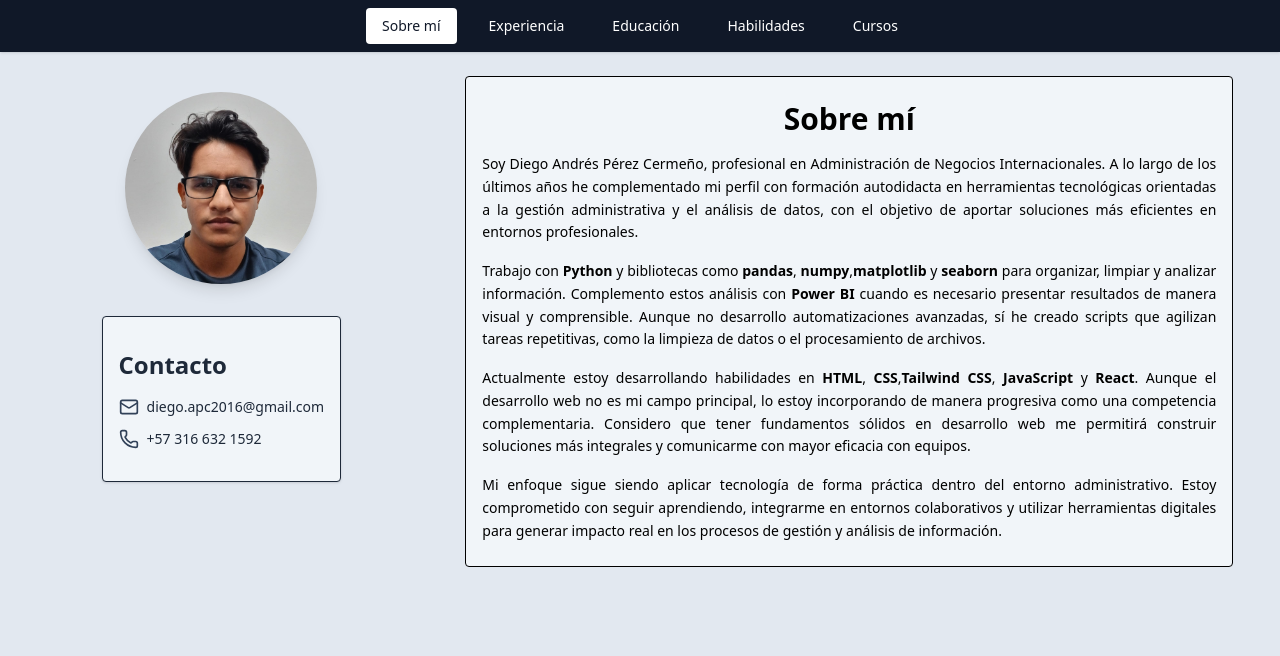
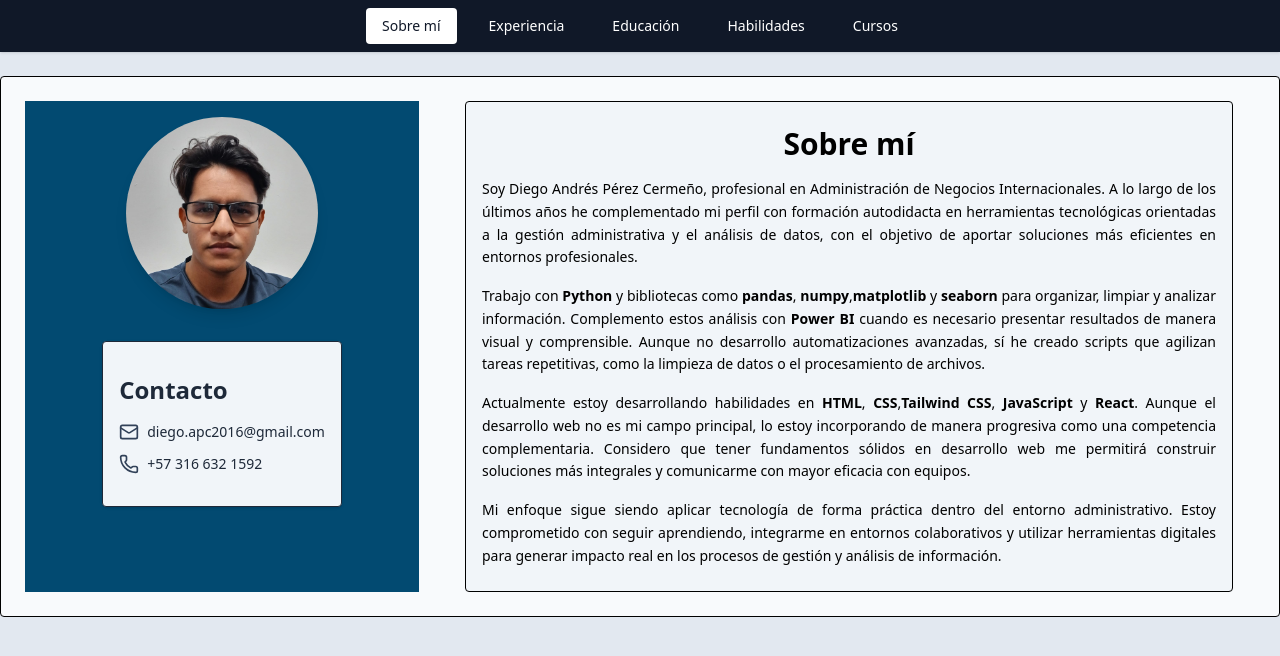
Before and after one commit to ItsDibia/Cv, a Next.js app: page / in a window 1280 px wide. Shown: the top 656 px of the page. Built offline with nearby package versions, Linux system fonts and the light colour scheme.

Commit message:
bg-blue for contact section

```diff
--- a/src/app/page.js
+++ b/src/app/page.js
@@ -45,19 +45,18 @@ export default function HomePage() {
         </ul>
       </nav>
 
+      <div className="container mx-auto max-w-7xl bg-slate-50 mt-6 rounded border">
         <div className="grid grid-cols-1 md:grid-cols-3 gap-6 p-4 md:p-6">
           {/* Sidebar */}
-  <aside className="flex flex-col gap-4 col-span-1">
+          <aside className="flex flex-col gap-4 col-span-1 bg-sky-900 pb-4">
             <Foto />
             <Contacto />
           </aside>
 
           {/* Contenido principal */}
-  <main className="md:col-span-2">
-    {activeSection.component}
-  </main>
+          <main className="md:col-span-2">{activeSection.component}</main>
         </div>
-
+      </div>
     </div>
   );
 }
```
Lines whose indentation alone changed are shown as unchanged.
